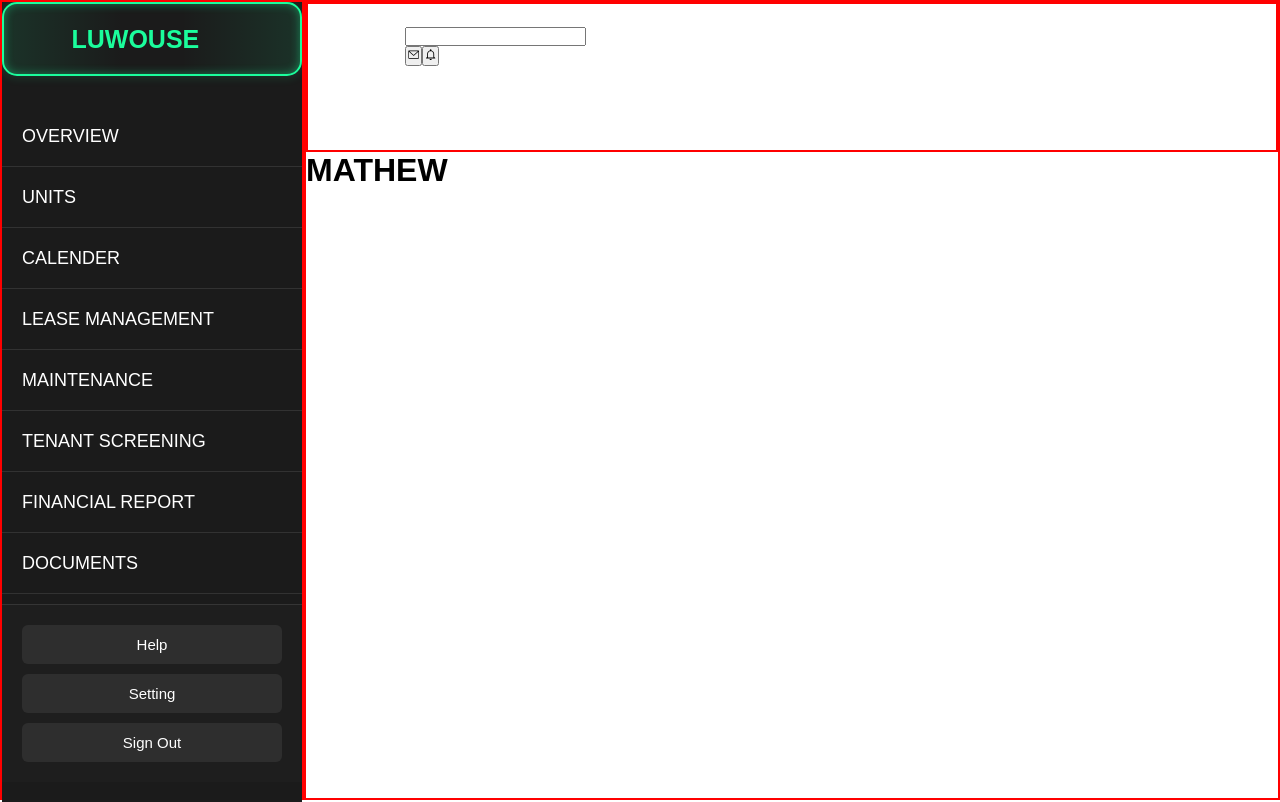
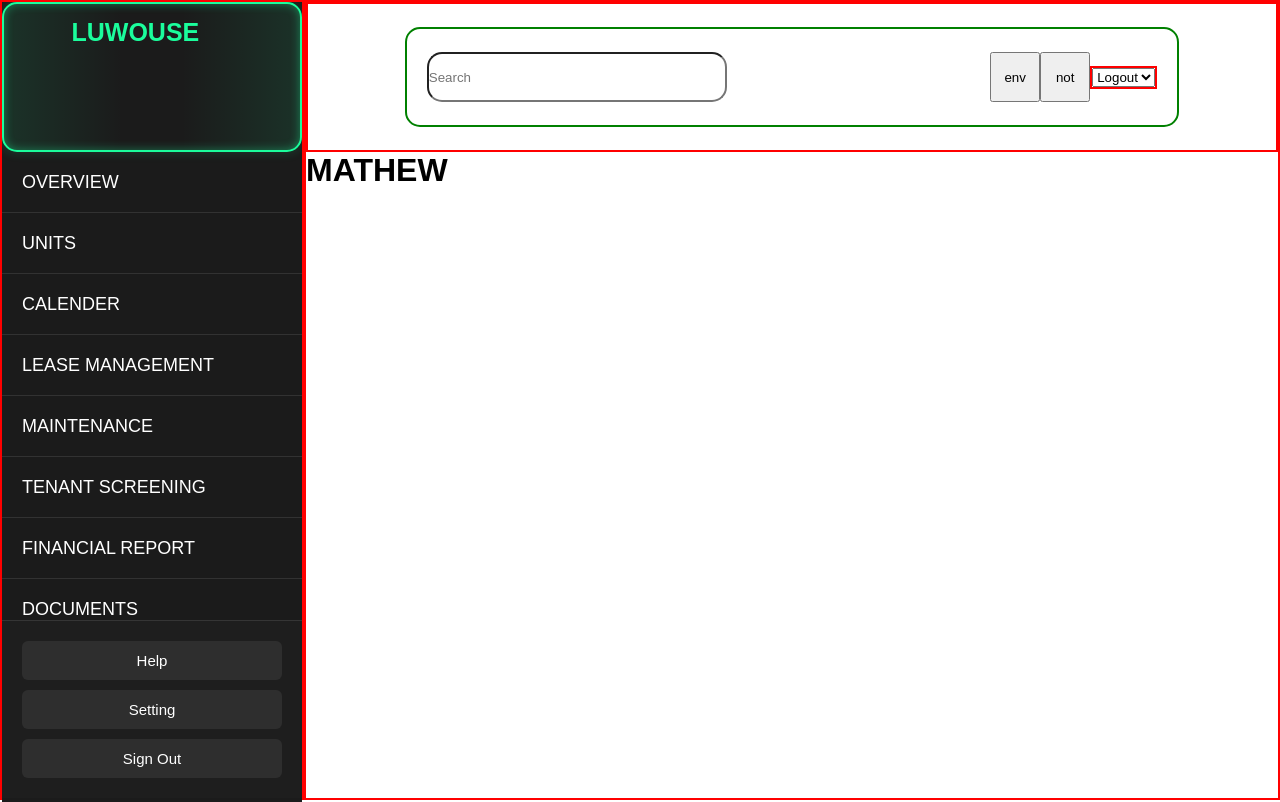
Before and after one commit to Correa95/Property-Management-System, a React (Vite) app in the folder client-side/: page / in a window 1280 px wide. Built offline with nearby package versions, Linux system fonts and the light colour scheme.

Commit message:
styling the side bar

```diff
--- a/client-side/src/Components/NavBar.css
+++ b/client-side/src/Components/NavBar.css
@@ -9,5 +9,39 @@
 .navBar {
   width: 80%;
   height: 100px;
-  /* border: 2px solid green; */
+  border: 2px solid green;
+  border-radius: 15px;
+  display: flex;
+  justify-content: space-between;
 }
+.search {
+  width: auto;
+  /* border: 2px solid #212121; */
+  display: flex;
+  align-items: center;
+  padding: 20px;
+}
+.searchInput {
+  width: 300px;
+  height: 50px;
+  border-radius: 15px;
+}
+.rest {
+  display: flex;
+  justify-content: center;
+  align-items: center;
+  /* border: 2px solid red; */
+  padding: 20px;
+}
+.notification {
+  display: flex;
+  justify-content: center;
+  align-items: center;
+}
+.notification button {
+  width: 50px;
+  height: 50px;
+}
+.profile {
+  border: 2px solid red;
+}
--- a/client-side/src/Components/NavBar.jsx
+++ b/client-side/src/Components/NavBar.jsx
@@ -1,23 +1,30 @@
+// import { PiEnvelopeSimpleLight } from "react-icons/pi";
+// import { IoMdNotificationsOutline } from "react-icons/io";
 import "./NavBar.css";
-import { IoMdNotificationsOutline } from "react-icons/io";
-import { PiEnvelopeSimpleLight } from "react-icons/pi";
 function NavBar() {
   return (
     <nav className="navBarContainer">
       <div className="navBar">
         <div className="search">
-          <input type="text" name="" id="" />
+          <input type="text" placeholder="Search" className="searchInput" />
         </div>
+        <div className="rest">
           <div className="notification">
             <button>
-            <PiEnvelopeSimpleLight />
+              env
+              {/* <PiEnvelopeSimpleLight /> */}
             </button>
             <button>
-            <IoMdNotificationsOutline />
+              not
+              {/* <IoMdNotificationsOutline /> */}
             </button>
           </div>
           <div className="profile">
             <img src="" alt="" />
+            <select name="name">
+              <option value="">Logout</option>
+            </select>
+          </div>
         </div>
       </div>
     </nav>
--- a/client-side/src/Components/SideBar.css
+++ b/client-side/src/Components/SideBar.css
@@ -10,12 +10,14 @@
 }
 
 .logo {
+  height: 150px;
+  align-items: center;
   --green: #1bfd9c;
   font-size: 25px;
   padding: 0.7em 2.7em;
-  border-radius: 0.6em;
+  border-radius: 15px;
   transition: all 0.3s;
-  line-height: 1.4em;
+  line-height: 20px;
   border: 2px solid var(--green);
   background: linear-gradient(
     to right,
```
Lines whose indentation alone changed are shown as unchanged.
